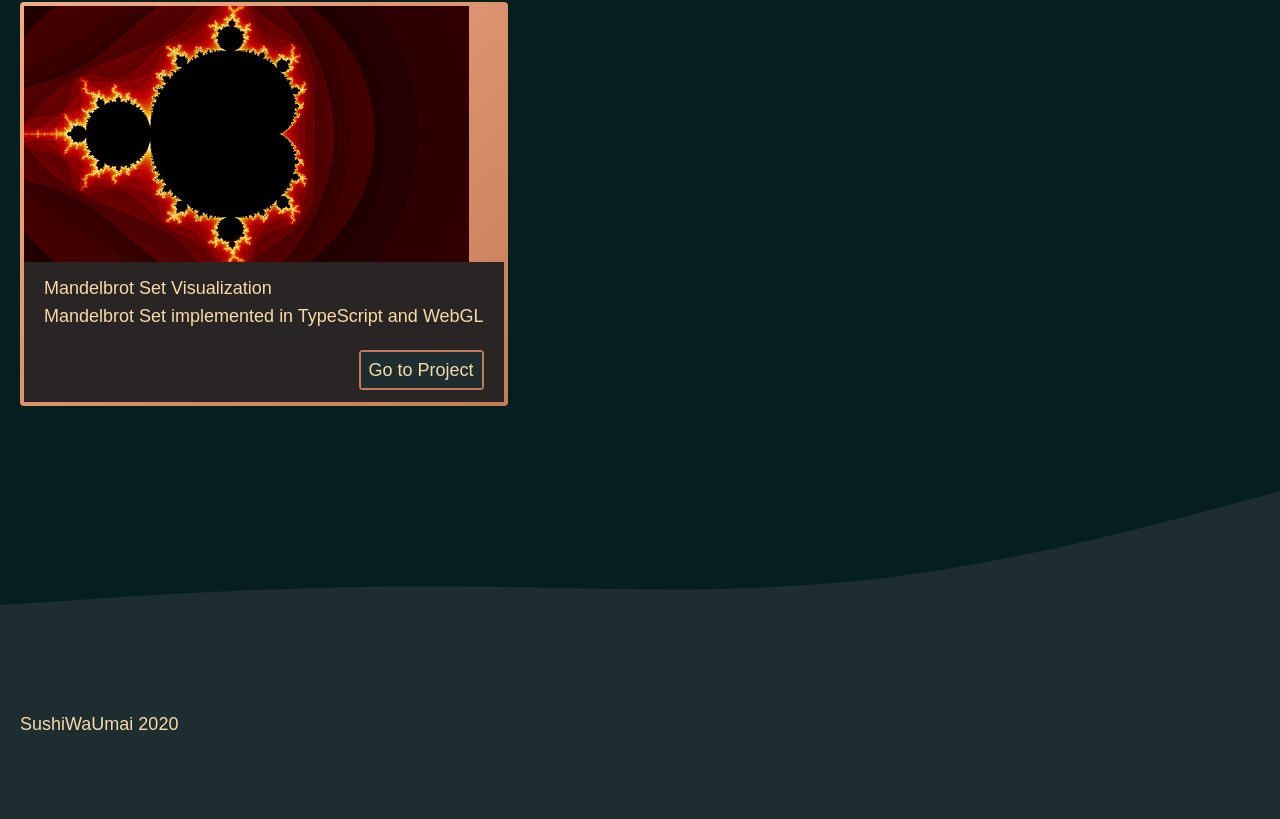
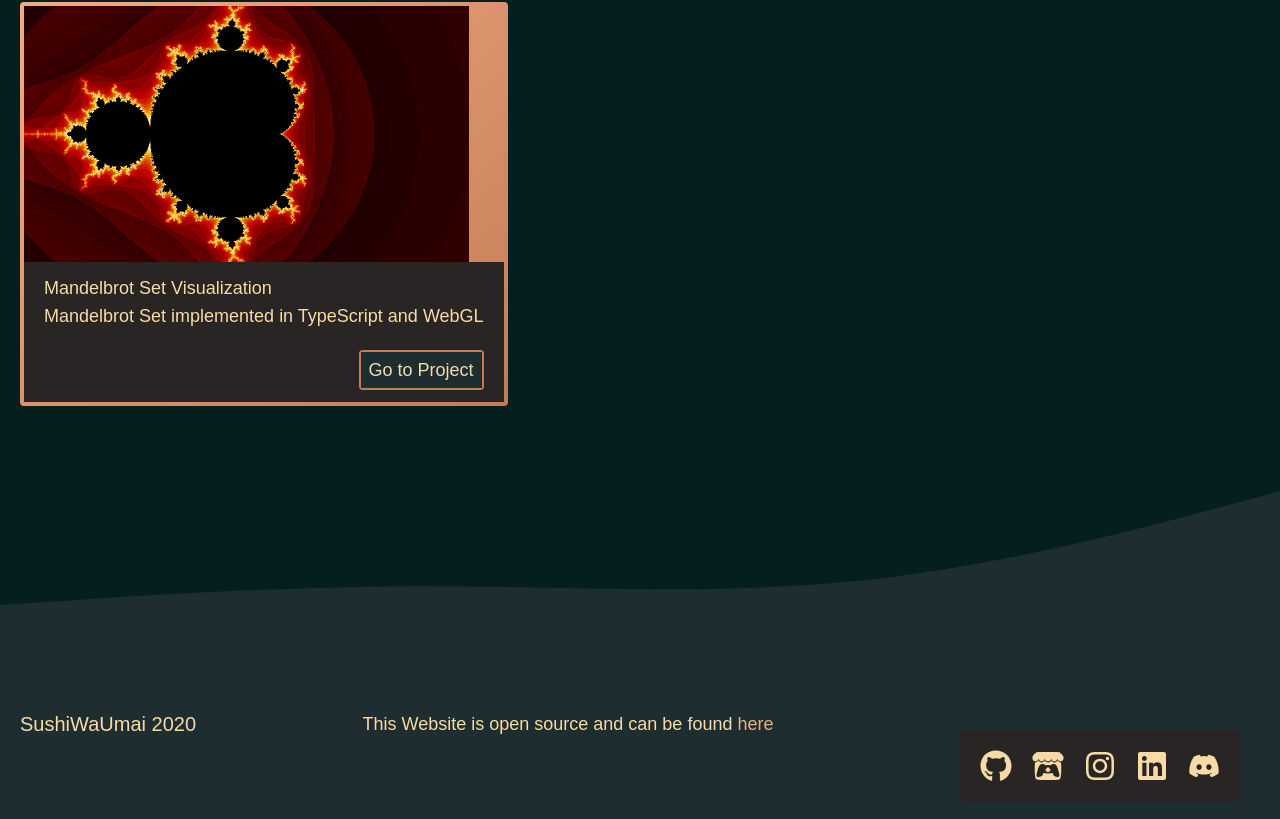
Before and after one commit to SushiWaUmai/SushiWaUmai.github.io, a Next.js app: page / in a window 1280 px wide. Shown: the part 1485-2304 px from the top of the page. Before the commit the page ends 2243 px from the top, so only its background shows below. Built offline with nearby package versions, Linux system fonts and the light colour scheme; a web font is replaced by a local one.

Commit message:
feat: :sparkles: update footer

```diff
--- /dev/null
+++ b/src/components/socialmedia.tsx
@@ -0,0 +1,34 @@
+import {
+  FaGithub,
+  FaInstagram,
+  FaLinkedin,
+  FaItchIo,
+  FaDiscord,
+} from "react-icons/fa";
+
+interface IntroProps {}
+
+export const SocialMediaComponent: React.FC<IntroProps> = () => {
+  return (
+    <>
+      <a href="https://github.com/SushiWaUmai" className="btn">
+        <FaGithub size={32} />
+      </a>
+      <a href="https://sushiwaumai.itch.io/" className="btn">
+        <FaItchIo size={32} />
+      </a>
+      <a href="https://www.instagram.com/eugenematsumura/" className="btn">
+        <FaInstagram size={32} />
+      </a>
+      <a
+        href="https://www.linkedin.com/in/eugene-matsumura-68334922b/"
+        className="btn"
+      >
+        <FaLinkedin size={32} />
+      </a>
+      <a href="https://discord.com/users/356155984412147723/" className="btn">
+        <FaDiscord size={32} />
+      </a>
+    </>
+  );
+};
--- a/src/views/footer.tsx
+++ b/src/views/footer.tsx
@@ -1,3 +1,5 @@
+import { SocialMediaComponent } from "../components/socialmedia";
+
 interface FooterProps {}
 
 const Footer: React.FC<FooterProps> = () => {
@@ -10,8 +12,21 @@ const Footer: React.FC<FooterProps> = () => {
           d="M0,224L80,218.7C160,213,320,203,480,202.7C640,203,800,213,960,197.3C1120,181,1280,139,1360,117.3L1440,96L1440,0L1360,0C1280,0,1120,0,960,0C800,0,640,0,480,0C320,0,160,0,80,0L0,0Z"
         ></path>
       </svg>
-      <div className="p-5">
-        <div className="container mx-auto">SushiWaUmai 2020</div>
+      <div className="container mx-auto">
+        <div className="m-5 gap-5 flex justify-between flex-col lg:flex-row">
+          <p className="text-xl inline">SushiWaUmai 2020</p>
+          <p className="inline">
+            This Website is open source and can be found{" "}
+            <div className="text-tumbleweed btn btn-effect inline-block">
+              <a href="https://github.com/SushiWaUmai/SushiWaUmai.github.io">
+                here
+              </a>
+            </div>
+          </p>
+          <figure className="m-5 flex justify-evenly gap-x-5 rounded bg-stone-800 p-5 md:float-right">
+            <SocialMediaComponent />
+          </figure>
+        </div>
       </div>
     </footer>
   );
--- a/src/views/intro.tsx
+++ b/src/views/intro.tsx
@@ -1,10 +1,4 @@
-import {
-  FaGithub,
-  FaInstagram,
-  FaLinkedin,
-  FaItchIo,
-  FaDiscord,
-} from "react-icons/fa";
+import { SocialMediaComponent } from "../components/socialmedia";
 import TrackingDiv from "../components/trackingdiv";
 
 interface IntroProps {}
@@ -21,30 +15,7 @@ const Intro: React.FC<IntroProps> = () => {
             SushiWaUmai
           </span>
           <figure className="my-5 flex justify-evenly gap-x-5 rounded bg-stone-800 p-5 md:float-right">
-            <a href="https://github.com/SushiWaUmai" className="btn">
-              <FaGithub size={32} />
-            </a>
-            <a href="https://sushiwaumai.itch.io/" className="btn">
-              <FaItchIo size={32} />
-            </a>
-            <a
-              href="https://www.instagram.com/eugenematsumura/"
-              className="btn"
-            >
-              <FaInstagram size={32} />
-            </a>
-            <a
-              href="https://www.linkedin.com/in/eugene-matsumura-68334922b/"
-              className="btn"
-            >
-              <FaLinkedin size={32} />
-            </a>
-            <a
-              href="https://discord.com/users/356155984412147723/"
-              className="btn"
-            >
-              <FaDiscord size={32} />
-            </a>
+            <SocialMediaComponent />
           </figure>
         </div>
         <div className="m-5 flex justify-center md:float-left md:block">
```
